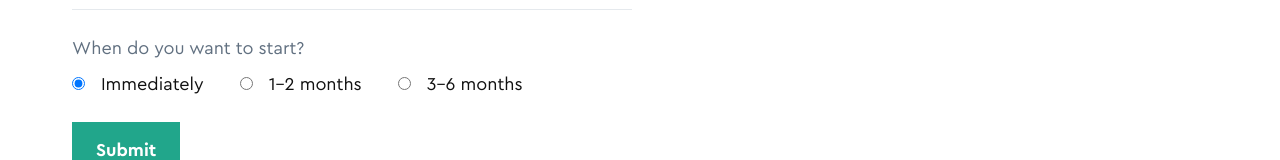
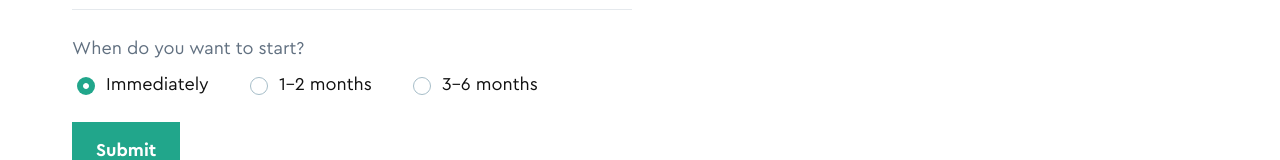
Before and after one commit to olenakotsan/flexum-spike, a website: page public/index.html in a window 1280 px wide. Shown: the part 627-787 px from the top of the page. Drawn offline with Linux system fonts and the light colour scheme.

Commit message:
Try style radio-buttons using sibling state

```diff
--- a/public/index.html
+++ b/public/index.html
@@ -77,17 +77,21 @@
                 <div class="mb-6">
                     <legend class="pb-2 text-neutrals-500">When do you want to start?</legend>
                     <div class="flex flex-wrap gap-x-9 text-neutrals-1000">
-                        <label>
-                            <input class="mr-[11px]" type="radio" checked name="user_time" value="Immediately">
-                            Immediately
+                        <label class="cursor-pointer">
+                            <input class="peer appearance-none" type="radio" checked name="user_time"
+                                value="Immediately">
+                            <span class="radio radio-checked"></span>
+                            <span>Immediately</span>
                         </label>
-                        <label>
-                            <input class="mr-[11px]" type="radio" name="user_time" value="1-2 months">
-                            1-2 months
+                        <label class="cursor-pointer">
+                            <input class="peer appearance-none" type="radio" name="user_time" value="1-2 months">
+                            <span class="radio radio-unchecked peer-checked:radio-checked"></span>
+                            <span>1-2 months</span>
                         </label>
-                        <label>
-                            <input class="mr-[11px]" type="radio" name="user_time" value="3-6 months">
-                            3-6 months
+                        <label class="cursor-pointer">
+                            <input class="peer appearance-none" type="radio" name="user_time" value="3-6 months">
+                            <span class="radio radio-unchecked peer-checked:radio-checked"></span>
+                            <span>3-6 months</span>
                         </label>
                     </div>
                 </div>
--- a/src/input.css
+++ b/src/input.css
@@ -41,3 +41,15 @@
 .input {
   @apply border-b outline-none focus-visible:border-primary-500 placeholder-neutrals-500 py-3.5 mb-6 w-full;
 }
+
+.radio {
+  @apply inline-block align-middle w-[18px] h-[18px] mr-[6px] bg-center;
+}
+
+.radio-unchecked {
+  @apply bg-[url('./radio-buttons/default-unchecked.svg')] hover:bg-[url('./radio-buttons/hover-unchecked.svg')];
+}
+
+.radio-checked {
+  @apply bg-[url('./radio-buttons/default-checked.svg')] hover:bg-[url('./radio-buttons/hover-checked.svg')];
+}
```
Also changed, not shown: public/output.css, public/radio-buttons/default-checked.svg (added), public/radio-buttons/default-unchecked.svg (added), public/radio-buttons/hover-checked.svg (added), public/radio-buttons/hover-unchecked.svg (added).
